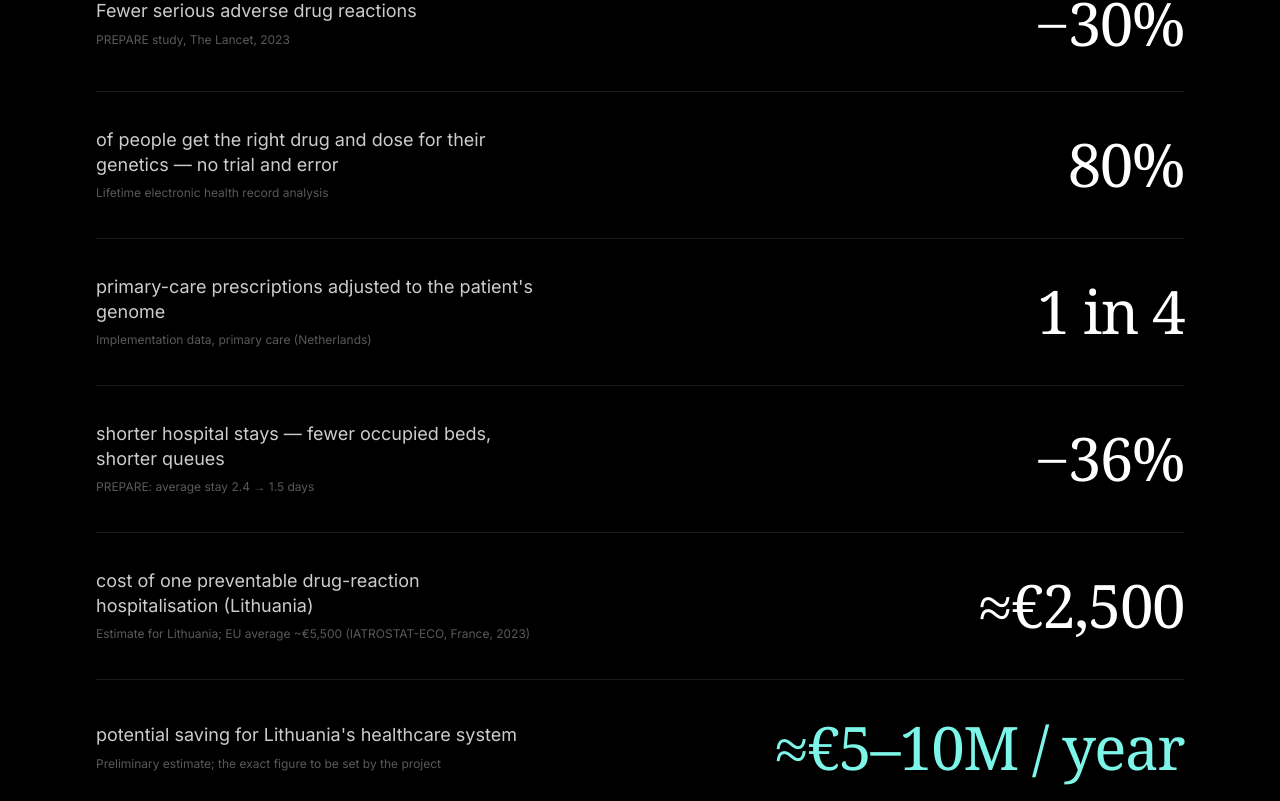
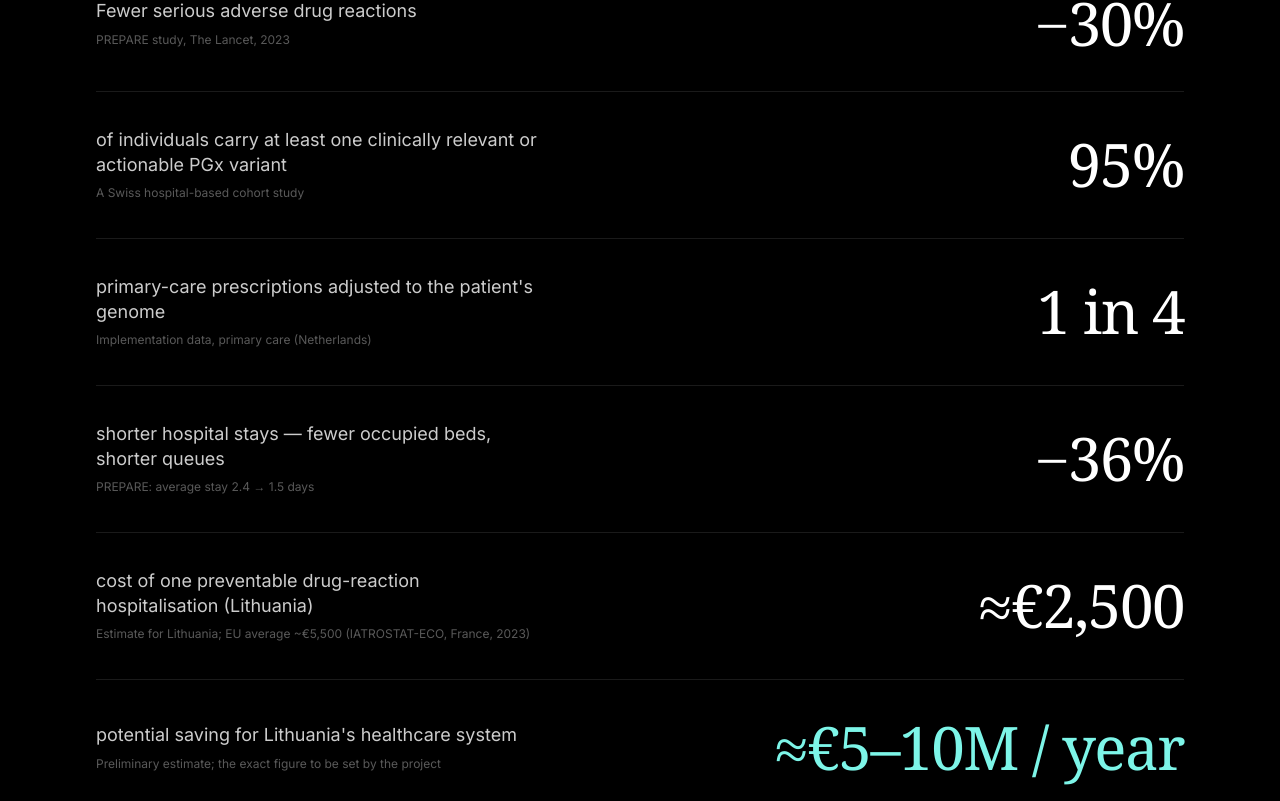
Before and after one commit to TomasMaksy/pgx, a Next.js app: page / in a window 1280 px wide. Shown: the part 6139-6940 px from the top of the page. Built offline with nearby package versions, Linux system fonts and the light colour scheme.

Commit message:
update PGx metric and funding amounts

```diff
--- a/components/metrics-section.tsx
+++ b/components/metrics-section.tsx
@@ -10,10 +10,10 @@ const METRICS = [
     source: "PREPARE study, The Lancet, 2023",
   },
   {
-    value: "80%",
+    value: "95%",
     label:
-      "of people get the right drug and dose for their genetics — no trial and error",
-    source: "Lifetime electronic health record analysis",
+      "of individuals carry at least one clinically relevant or actionable PGx variant",
+    source: "A Swiss hospital-based cohort study",
   },
   {
     value: "1 in 4",
--- a/components/why-now-section.tsx
+++ b/components/why-now-section.tsx
@@ -163,14 +163,14 @@ const FUNDING = [
   {
     name: "Inovacijų agentūra",
     note: "Lithuania's innovation agency",
-    amount: "up to €300K",
+    amount: "up to €100K",
     logo: "/IA-logo.webp",
     logoClass: "max-h-9",
   },
   {
     name: "Eurostars 3 / Eureka",
     note: "Cross-border R&D funding",
-    amount: "up to €100K",
+    amount: "up to €300K",
     logo: "/eureka-logo.png",
     logoClass: "max-h-[52px]",
   },
```
